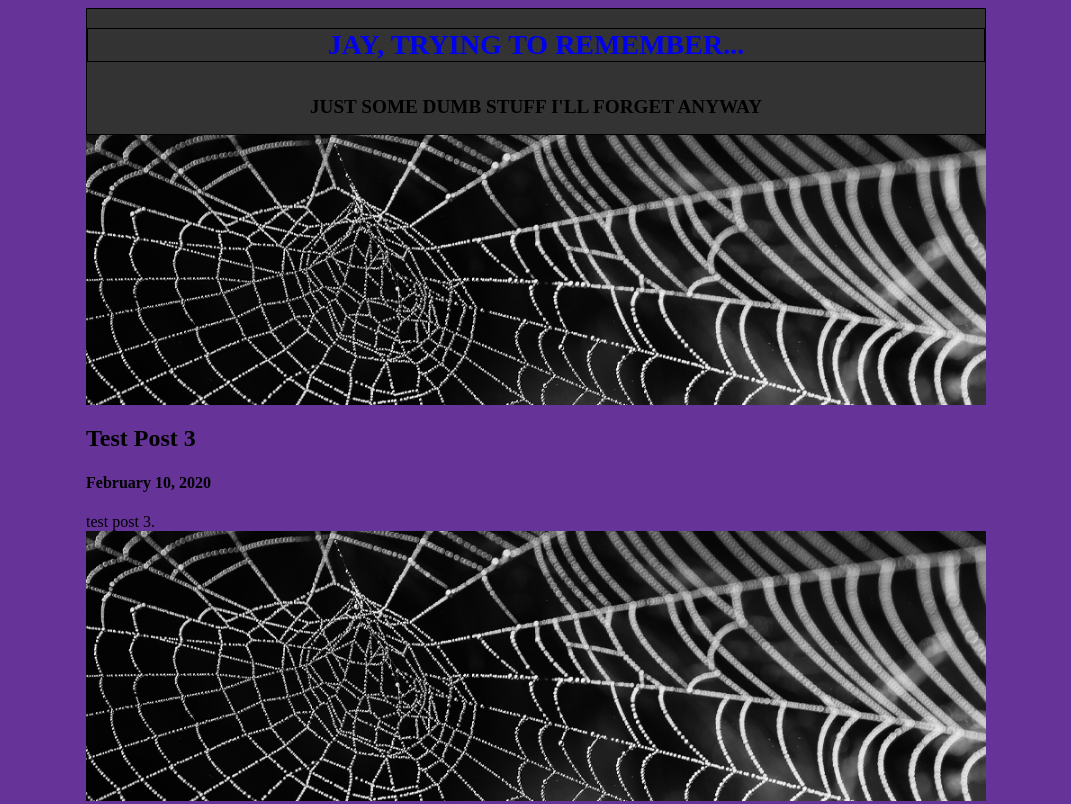
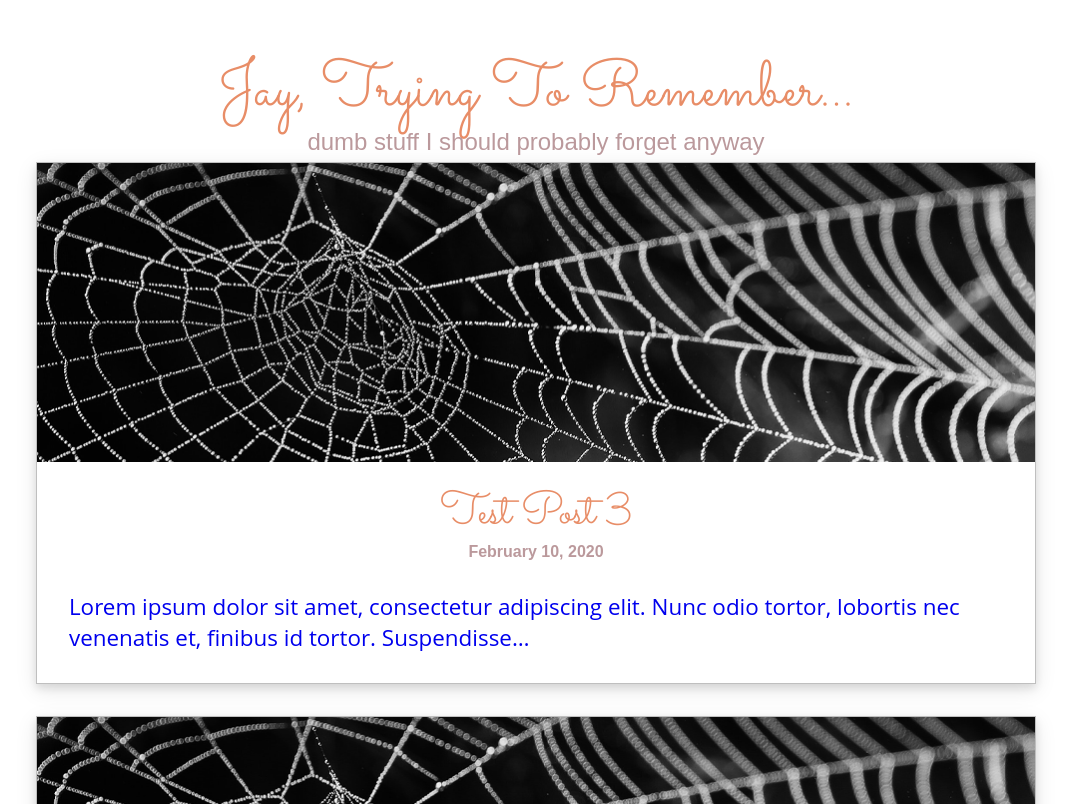
Before and after one commit to funkfinger/wigg.in-gatsby, a Gatsby site: page / in a window 1280 px wide. Shown: the top 804 px of the page, without its empty margins (104-1175 px from the left). Built offline with nearby package versions, Linux system fonts and the light colour scheme; Gatsby itself is replaced by a stand-in of ours.

Commit message:
lots of style stuff

```diff
--- a/gatsby-config.js
+++ b/gatsby-config.js
@@ -8,6 +8,14 @@ module.exports = {
     author: '@jaywiggins',
   },
   plugins: [
+    {
+      resolve: 'gatsby-plugin-web-font-loader',
+      options: {
+        google: {
+          families: ['Sacramento'],
+        },
+      },
+    },
     'gatsby-plugin-sass',
     'gatsby-plugin-eslint',
     'gatsby-plugin-react-helmet-async',
--- a/package.json
+++ b/package.json
@@ -13,12 +13,15 @@
     "gatsby-plugin-mdx": "^1.0.70",
     "gatsby-plugin-offline": "^3.0.32",
     "gatsby-plugin-react-helmet-async": "^1.0.15",
+    "gatsby-plugin-sass": "^2.1.28",
     "gatsby-plugin-sharp": "^2.4.3",
+    "gatsby-plugin-web-font-loader": "^1.0.4",
     "gatsby-remark-emoji": "0.0.3",
     "gatsby-remark-emojis": "^0.4.2",
     "gatsby-remark-images": "^3.1.44",
     "gatsby-source-filesystem": "^2.1.46",
     "gatsby-transformer-sharp": "^2.3.13",
+    "node-sass": "^4.13.1",
     "prop-types": "^15.7.2",
     "react": "^16.12.0",
     "react-dom": "^16.12.0",
--- a/src/components/Footer/Footer.jsx
+++ b/src/components/Footer/Footer.jsx
@@ -1,7 +1,15 @@
 import React from 'react';
+import styled from 'styled-components';
+
+const FooterStyled = styled.footer`
+  margin-top: 4em;
+  font-size: 0.8em;
+  text-align: center;
+  color: #666;
+`;
 
 const Footer = () => (
-  <footer>
+  <FooterStyled>
     <p
       // eslint-disable-next-line react/jsx-props-no-spreading
       {...{ 'xmlns:dct': 'http://purl.org/dc/terms/' }}
@@ -15,7 +23,7 @@ const Footer = () => (
       To the extent possible under law,{' '}
       <a rel="dct:publisher" href="https://jaywiggins.com">
         I
-      </a>
+      </a>{' '}
       have waived all copyright and related or neighboring rights to any content
       I have created for <span property="dct:title">jaywiggins.com</span>. This
       work is published from:{' '}
@@ -29,7 +37,7 @@ const Footer = () => (
       </span>
       .
     </p>
-  </footer>
+  </FooterStyled>
 );
 
 export default Footer;
--- a/src/components/Header/Header.jsx
+++ b/src/components/Header/Header.jsx
@@ -2,46 +2,65 @@ import React from 'react';
 import { Link } from 'gatsby';
 import styled from 'styled-components';
 
-const HeaderStyled = styled.header`
-  display: flex;
-  flex-direction: column;
-  justify-content: center;
-  border: 1px #000 solid;
-  margin: 0;
-  padding: 0;
-  background: #333;
-`;
+const HeaderContainerStyled = styled.div``;
+
+const HeaderStyled = styled.header``;
 
 const H1Styled = styled.h1`
-  text-transform: uppercase;
-  border: 1px #000 solid;
-  font-size: 28px;
+  font-family: 'Sacramento', sans-serif;
+  font-weight: normal;
+  font-size: 60px;
+  font-size: 4em;
+  color: #e88d67;
+  margin: 0;
+  margin-top: 1em;
   text-align: center;
-  hover: {
+  line-height: 90%;
+  z-index: -1;
+  @media screen and (max-width: 800px) {
+    font-size: 40px;
+    font-size: 3em;
+  }
+  @media screen and (max-width: 600px) {
+    font-size: 30px;
+    font-size: 2.5em;
   }
 `;
 
 const H2Styled = styled.h2`
-  text-transform: uppercase;
-  font-size: 1.2em;
+  font-weight: normal;
+  font-size: 1.5em;
+  margin: 0.25em 0;
   text-align: center;
+  // color: rgba(0, 0, 0, 0.4);
+  color: #bb999c;
+  @media screen and (max-width: 800px) {
+    font-size: 1em;
+  }
+  @media screen and (max-width: 600px) {
+    font-size: 1em;
+  }
 `;
 
 const LinkStyled = styled(Link)`
   text-decoration: none;
+  > h1 {
+    // transition: transform 0.25s ease-in-out;
     :hover {
-    font-size: 30px;
-    text-decoration: underline;
+      // cursor: pointer;
+      // transform: scale(1.1, 1.1);
     }
   `;
 
 const Header = () => (
+  <HeaderContainerStyled>
     <HeaderStyled>
       <LinkStyled to="/">
-      <H1Styled>Jay, Trying To Remember...</H1Styled>
+        <H1Styled className="site-heading">Jay, Trying To Remember...</H1Styled>
       </LinkStyled>
-    <H2Styled>just some dumb stuff I&apos;ll forget anyway</H2Styled>
+      <H2Styled>dumb stuff I should probably forget anyway</H2Styled>
     </HeaderStyled>
+  </HeaderContainerStyled>
 );
 
 export default Header;
--- a/src/components/Layout/Layout.jsx
+++ b/src/components/Layout/Layout.jsx
@@ -7,17 +7,17 @@ import Footer from '../Footer/Footer';
 import Header from '../Header/Header';
 
 const ContainerDiv = styled.div`
+  max-width: 1000px;
   display: flex;
   flex-direction: column;
   align-items: center;
-  margin: 0;
-  padding: 0;
+  margin: 0 auto;
+  padding: 0 10px;
 `;
 
-const InnerContainerDiv = styled.div`
-  max-width: 900px;
-  padding: 0 20px;
-`;
+const InnerContainerDiv = styled.div``;
+
+const StyledMain = styled.main``;
 
 const Layout = ({ children, title }) => {
   return (
@@ -27,9 +27,9 @@ const Layout = ({ children, title }) => {
           <title>{title}</title>
         </Helmet>
         <Header />
-        <main>
+        <StyledMain>
           <div>{children}</div>
-        </main>
+        </StyledMain>
         <Footer />
       </InnerContainerDiv>
     </ContainerDiv>
--- a/src/pages/index.jsx
+++ b/src/pages/index.jsx
@@ -1,6 +1,55 @@
 import React from 'react';
 import { useStaticQuery, graphql, Link } from 'gatsby';
 import Img from 'gatsby-image';
+import styled from 'styled-components';
+
+const PostDivStyled = styled.div`
+  border: 1px rgba(0, 0, 0, 0.25) solid;
+  margin-bottom: 2em;
+  box-shadow: 0 4px 8px 0 rgba(0, 0, 0, 0.1), 0 6px 20px 0 rgba(0, 0, 0, 0.1);
+`;
+
+const PostTextDivStyle = styled.div`
+  padding: 0.5em 2em;
+`;
+
+const PostListH2Styled = styled.h2`
+  margin: 0;
+  padding: 0.25em 0em 1em 0em;
+  margin-bottom: -1.1em;
+  font-family: 'Sacramento', sans-serif;
+  font-size: 2.8em;
+  font-weight: normal;
+  text-align: center;
+  color: #e88d67;
+  &: {
+    text-decoration: none;
+  }
+  @media screen and (max-width: 800px) {
+    font-size: 2.2em;
+  }
+  @media screen and (max-width: 600px) {
+    font-size: 2em;
+  }
+`;
+
+const PostListH4Styled = styled.h4`
+  margin: 0;
+  padding: 0;
+  padding-bottom: 8px;
+  font-size: 16px;
+  color: #bb999c;
+  text-align: center;
+`;
+
+const LinkStyled = styled(Link)`
+  text-decoration: none;
+`;
+
+const PostListExcerptDivStyled = styled.div`
+  padding: 1em 0;
+  font-size: 1.4em;
+`;
 
 const IndexPage = () => {
   const data = useStaticQuery(graphql`
@@ -32,14 +81,16 @@ const IndexPage = () => {
   `);
   const allPosts = data.allPostsQuery.edges;
   const posts = allPosts.map(({ node }) => (
-    <div key={node.fields.slug}>
-      <Link to={node.fields.slug}>
+    <PostDivStyled key={node.fields.slug}>
+      <LinkStyled to={node.fields.slug}>
         <Img fluid={node.frontmatter.heroImage.childImageSharp.fluid} />
-      </Link>
-      <h2>{node.frontmatter.title}</h2>
-      <h4>{node.frontmatter.date}</h4>
-      <div>{node.excerpt}</div>
-    </div>
+        <PostTextDivStyle>
+          <PostListH2Styled>{node.frontmatter.title}</PostListH2Styled>
+          <PostListH4Styled>{node.frontmatter.date}</PostListH4Styled>
+          <PostListExcerptDivStyled>{node.excerpt}</PostListExcerptDivStyled>
+        </PostTextDivStyle>
+      </LinkStyled>
+    </PostDivStyled>
   ));
   return <div>{posts}</div>;
 };
--- a/src/posts/three.md
+++ b/src/posts/three.md
@@ -4,4 +4,6 @@ date: 2020-02-10 22:13:39
 heroImage: ../images/web-hero.png
 ---
 
-test post 3.
+Lorem ipsum dolor sit amet, consectetur adipiscing elit. Nunc odio tortor, lobortis nec venenatis et, finibus id tortor. Suspendisse sodales quam nec felis elementum scelerisque. Aenean non hendrerit lorem. Proin blandit nulla ex, eu ultrices dui mattis vel. Suspendisse eget volutpat ipsum, et malesuada nibh. Nam turpis diam, eleifend ut consequat in, eleifend quis lacus. Nulla imperdiet congue neque in rhoncus. Fusce luctus nisi in ipsum sagittis, eget aliquam massa pretium. Pellentesque nibh nunc, eleifend quis tempor ac, vestibulum ut ipsum. Duis ac sapien ipsum. Mauris ut justo nec libero tristique euismod in nec orci. Maecenas in leo ornare, mattis nisl in, aliquet tortor. Suspendisse potenti.
+
+Phasellus sed porta erat. Vestibulum ultrices purus a consequat ultrices. Vestibulum pharetra maximus nibh, blandit dictum massa congue sit amet. Fusce sed volutpat sapien. Donec auctor in erat imperdiet viverra. Nam ultrices nunc at sodales mattis. Aenean pulvinar, leo ac finibus hendrerit, enim libero efficitur tortor, non sodales justo augue non velit. Nam mollis felis in ex sodales vulputate. Mauris a nibh quam. Integer turpis sapien, congue at dictum quis, ornare vitae eros. Nunc ac lorem eu nunc commodo fringilla et sit amet nisl. Vivamus aliquam tortor nec sagittis pellentesque. Donec consequat convallis metus ornare fermentum. Fusce tempor congue enim, et eleifend risus ornare vitae. Etiam quis libero nunc.
--- a/src/style/main.scss
+++ b/src/style/main.scss
@@ -1,6 +1,45 @@
 html {
-  background-color: rebeccapurple;
-  p {
-    color: white;
+  h1,
+  h2,
+  h3,
+  h4 {
+    font-family: 'PT Sans Narrow', sans-serif;
+  }
+
+  body {
+    // background-color: #2d132c;
+    background-color: #fff;
+    // background-color: #041f1e;
+    // background: linear-gradient(
+    //   141deg,
+    //   #2d132c 20%,
+    //   rgb(255, 166, 0) 64%,
+    //   #2d132c 80%
+    // );
+
+    margin: 0;
+    padding: 0;
+    font-family: 'Open Sans', sans-serif;
   }
 }
+
+// /* Color Theme Swatches in Hex */
+// .8-COO03572-1-hex { color: #F29F05; }
+// .8-COO03572-2-hex { color: #F27405; }
+// .8-COO03572-3-hex { color: #D93D04; }
+// .8-COO03572-4-hex { color: #8C0E03; }
+// .8-COO03572-5-hex { color: #590202; }
+
+// /* Color Theme Swatches in RGBA */
+// .8-COO03572-1-rgba { color: rgba(242, 159, 5, 1); }
+// .8-COO03572-2-rgba { color: rgba(242, 116, 5, 1); }
+// .8-COO03572-3-rgba { color: rgba(217, 61, 4, 1); }
+// .8-COO03572-4-rgba { color: rgba(140, 14, 3, 1); }
+// .8-COO03572-5-rgba { color: rgba(89, 2, 2, 1); }
+
+// /* Color Theme Swatches in HSLA */
+// .8-COO03572-1-hsla { color: hsla(38, 95, 48, 1); }
+// .8-COO03572-2-hsla { color: hsla(28, 95, 48, 1); }
+// .8-COO03572-3-hsla { color: hsla(16, 96, 43, 1); }
+// .8-COO03572-4-hsla { color: hsla(4, 95, 28, 1); }
+// .8-COO03572-5-hsla { color: hsla(0, 95, 17, 1); }
```
Also changed, not shown: 1 other file. Lines whose indentation alone changed are shown as unchanged.
